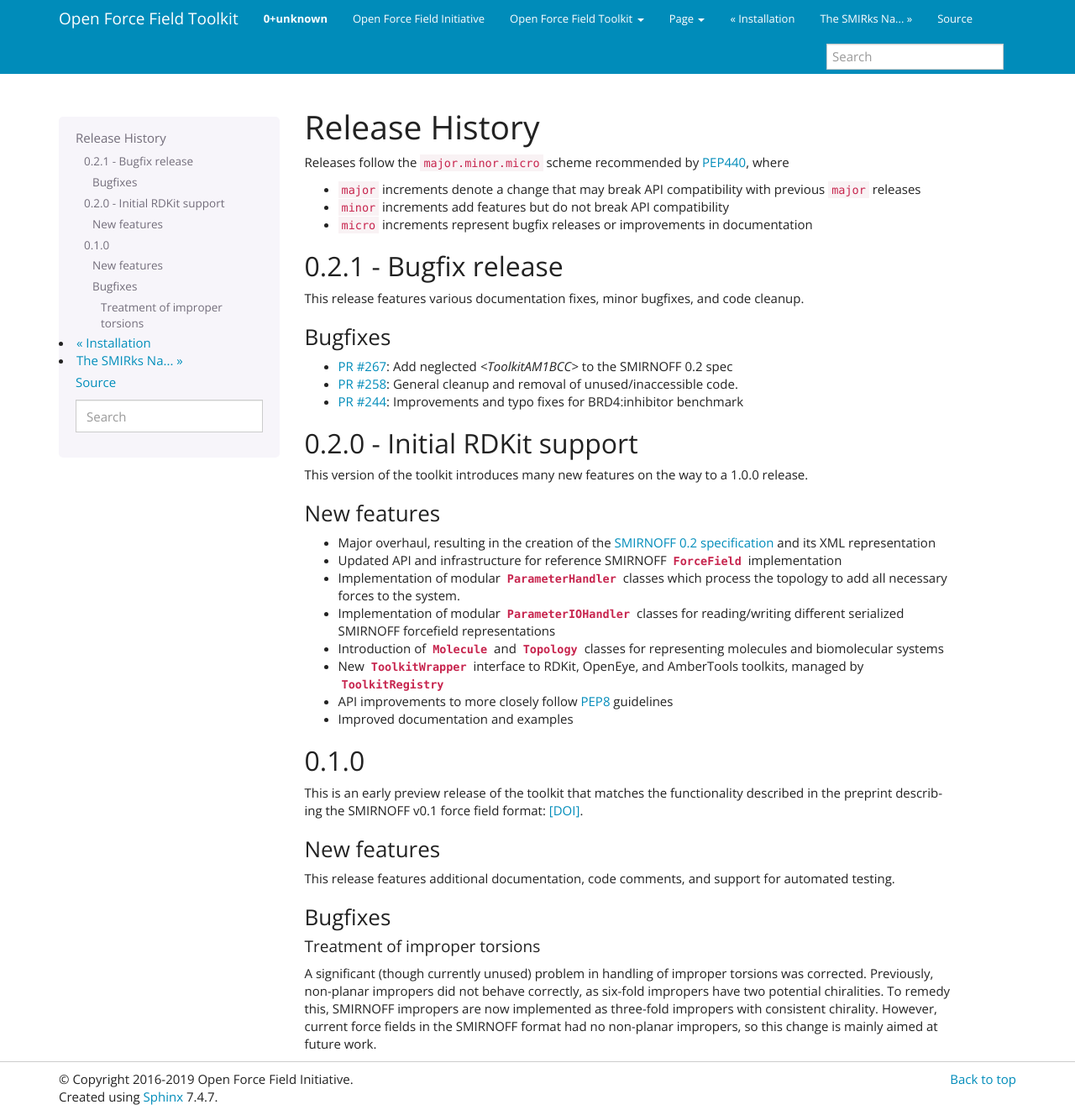
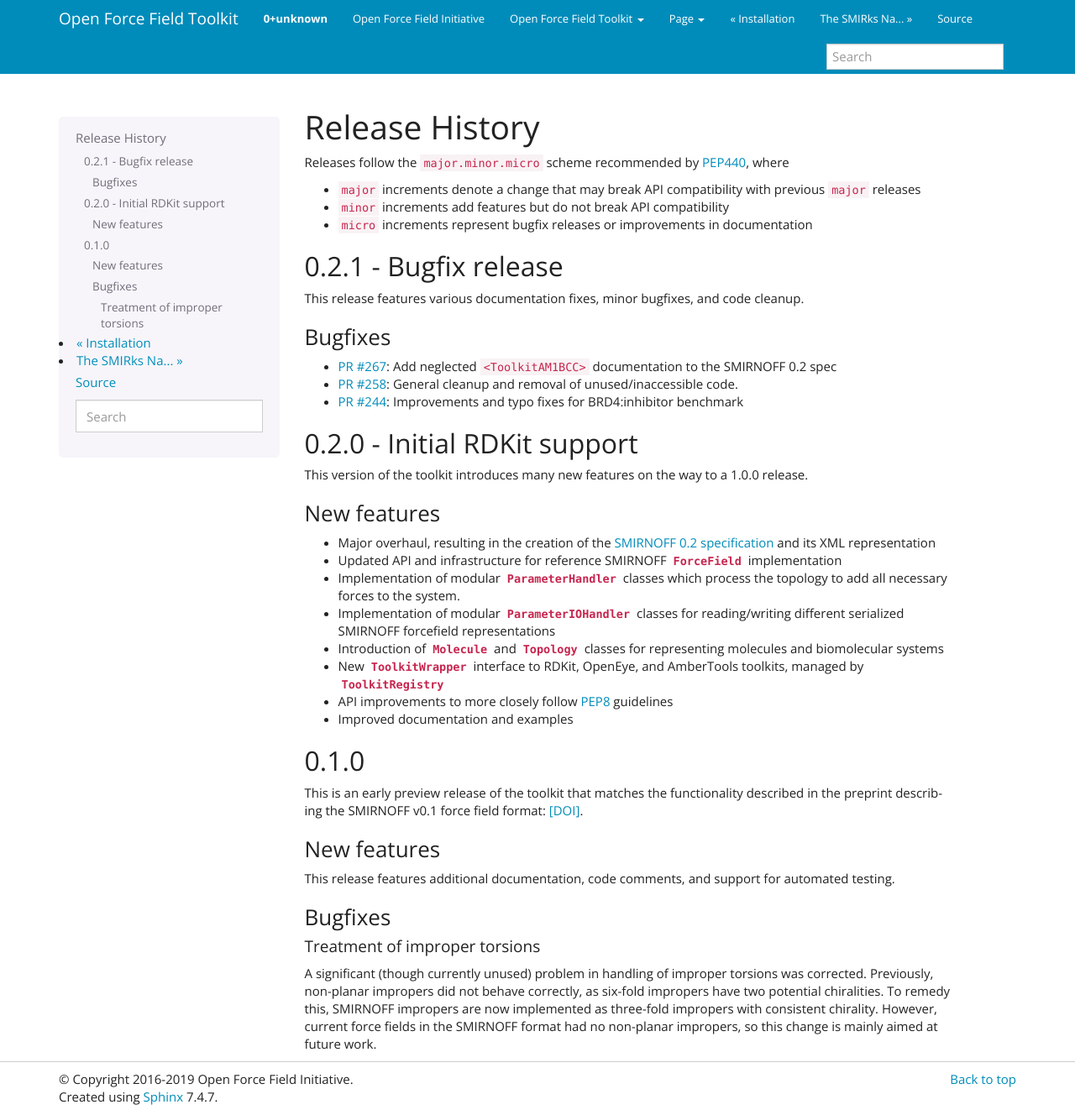
Before and after one commit to openforcefield/openff-toolkit, a Sphinx documentation site: the page built from docs/releasehistory.rst, in a window 1280 px wide. Shown: the whole page at 84% size. Built offline with Sphinx 7.4.7, drawn with Linux system fonts in a browser that asks for light colours.

Commit message:
Fix formatting error in changelog

```diff
--- a/docs/releasehistory.rst
+++ b/docs/releasehistory.rst
@@ -14,7 +14,7 @@
 
 Bugfixes
 """"""""
-* `PR #267 <https://github.com/openforcefield/openforcefield/pull/267>`_: Add neglected `<ToolkitAM1BCC>` to the SMIRNOFF 0.2 spec
+* `PR #267 <https://github.com/openforcefield/openforcefield/pull/267>`_: Add neglected ``<ToolkitAM1BCC>`` documentation to the SMIRNOFF 0.2 spec
 * `PR #258 <https://github.com/openforcefield/openforcefield/pull/258>`_: General cleanup and removal of unused/inaccessible code.
 * `PR #244 <https://github.com/openforcefield/openforcefield/pull/244>`_: Improvements and typo fixes for BRD4:inhibitor benchmark
 
```
